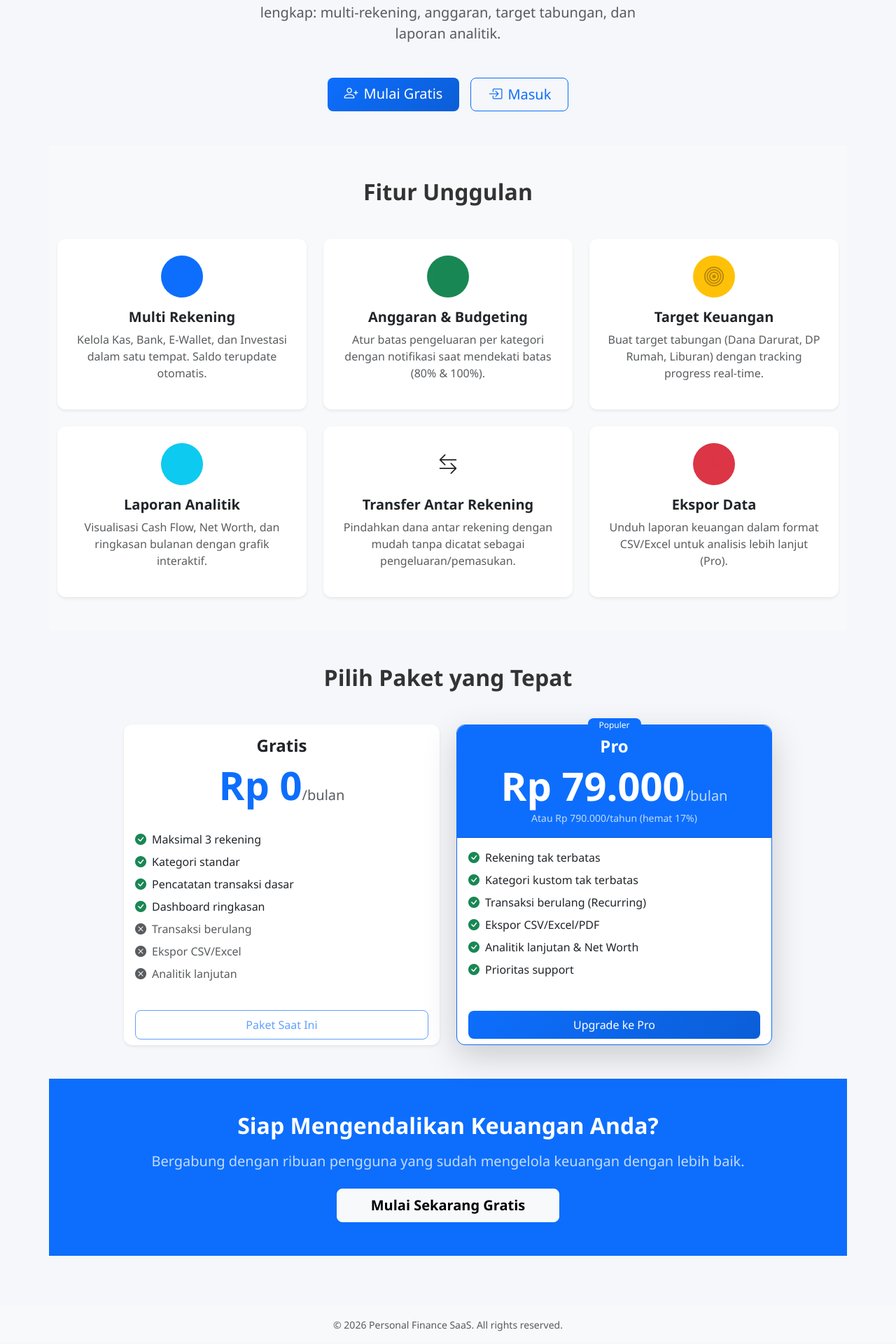
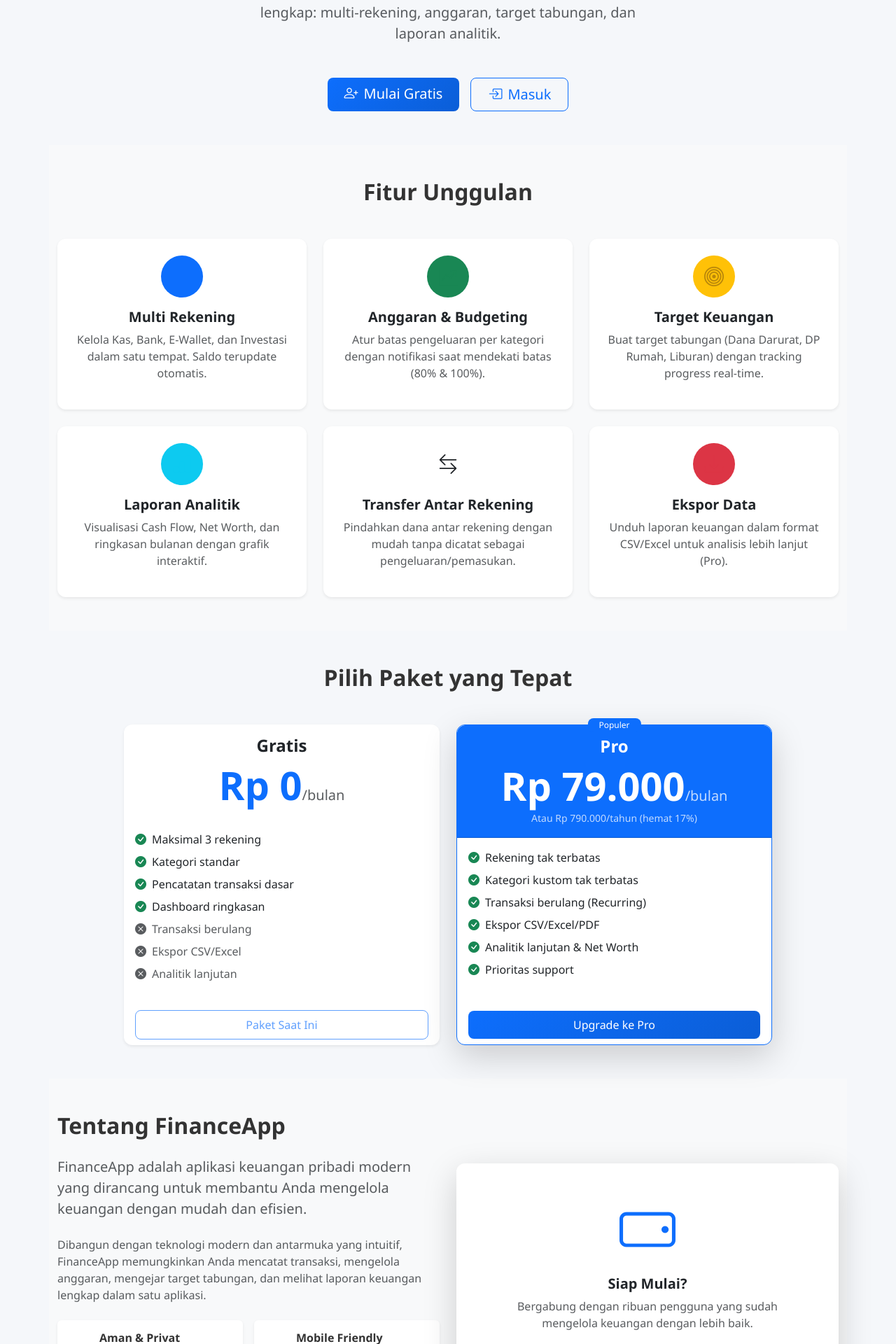
Before and after one commit to indramgl/ai-test-nemotron-300b, a PHP site: page /app/Views/home/index.php in a window 1280 px wide. Shown: the part 405-2325 px from the top of the page at 70% size. Run offline with PHP 8.4, Linux system fonts and the light colour scheme.

Commit message:
Fix navbar brand link, conditional navbar rendering, add public pages (Features, Pricing, About) on home page

```diff
--- a/app/Views/home/index.php
+++ b/app/Views/home/index.php
@@ -1,6 +1,7 @@
 <?php
 $title = 'Personal Finance SaaS - Kelola Keuangan Anda dengan Mudah';
 $content = '
+<!-- Hero Section -->
 <div class="row min-vh-75 align-items-center">
     <div class="col-lg-6 mx-auto text-center">
         <div class="mb-4">
@@ -19,8 +20,8 @@ $content = '
     </div>
 </div>
 
-<!-- Features -->
-<div class="row py-5 mt-5 bg-light">
+<!-- Features Section -->
+<div class="row py-5 mt-5 bg-light" id="features">
     <div class="container">
         <h2 class="text-center mb-5 fw-bold">Fitur Unggulan</h2>
         <div class="row g-4">
@@ -94,8 +95,8 @@ $content = '
     </div>
 </div>
 
-<!-- Pricing -->
-<div class="row py-5">
+<!-- Pricing Section -->
+<div class="row py-5" id="pricing">
     <div class="container">
         <h2 class="text-center mb-5 fw-bold">Pilih Paket yang Tepat</h2>
         <div class="row g-4 justify-content-center">
@@ -148,12 +149,72 @@ $content = '
     </div>
 </div>
 
+<!-- About Section -->
+<div class="row py-5 bg-light">
+    <div class="container">
+        <div class="row align-items-center">
+            <div class="col-lg-6">
+                <h2 class="fw-bold mb-4">Tentang FinanceApp</h2>
+                <p class="lead text-muted mb-4">FinanceApp adalah aplikasi keuangan pribadi modern yang dirancang untuk membantu Anda mengelola keuangan dengan mudah dan efisien.</p>
+                <p class="text-muted mb-4">Dibangun dengan teknologi modern dan antarmuka yang intuitif, FinanceApp memungkinkan Anda mencatat transaksi, mengelola anggaran, mengejar target tabungan, dan melihat laporan keuangan lengkap dalam satu aplikasi.</p>
+                <div class="row g-3">
+                    <div class="col-6">
+                        <div class="d-flex align-items-center p-3 bg-white rounded shadow-sm">
+                            <i class="bi bi-shield-check text-success fs-3 me-3"></i>
+                            <div>
+                                <h6 class="fw-bold mb-0">Aman & Privat</h6>
+                                <small class="text-muted">Data Anda dienkripsi dan tidak dibagikan</small>
+                            </div>
+                        </div>
+                    </div>
+                    <div class="col-6">
+                        <div class="d-flex align-items-center p-3 bg-white rounded shadow-sm">
+                            <i class="bi bi-phone text-primary fs-3 me-3"></i>
+                            <div>
+                                <h6 class="fw-bold mb-0">Mobile Friendly</h6>
+                                <small class="text-muted">Akses kapan saja dari perangkat apa saja</small>
+                            </div>
+                        </div>
+                    </div>
+                    <div class="col-6">
+                        <div class="d-flex align-items-center p-3 bg-white rounded shadow-sm">
+                            <i class="bi bi-graph-up text-success fs-3 me-3"></i>
+                            <div>
+                                <h6 class="fw-bold mb-0">Laporan Lengkap</h6>
+                                <small class="text-muted">Visualisasi keuangan yang mudah dipahami</small>
+                            </div>
+                        </div>
+                    </div>
+                    <div class="col-6">
+                        <div class="d-flex align-items-center p-3 bg-white rounded shadow-sm">
+                            <i class="bi bi-lightning text-warning fs-3 me-3"></i>
+                            <div>
+                                <h6 class="fw-bold mb-0">Cepat & Ringan</h6>
+                                <small class="text-muted">Performa optimal di semua perangkat</small>
+                            </div>
+                        </div>
+                    </div>
+                </div>
+            </div>
+            <div class="col-lg-6">
+                <div class="card border-0 shadow-lg">
+                    <div class="card-body p-5 text-center">
+                        <i class="bi bi-phone-landscape display-1 text-primary"></i>
+                        <h5 class="fw-bold mt-3">Siap Mulai?</h5>
+                        <p class="text-muted">Bergabung dengan ribuan pengguna yang sudah mengelola keuangan dengan lebih baik.</p>
+                        <a href="/register" class="btn btn-primary btn-lg px-5 mt-3">Mulai Sekarang Gratis</a>
+                    </div>
+                </div>
+            </div>
+        </div>
+    </div>
+</div>
+
 <!-- CTA -->
 <div class="row py-5 bg-primary text-white">
     <div class="container text-center">
         <h2 class="fw-bold mb-3">Siap Mengendalikan Keuangan Anda?</h2>
-        <p class="lead mb-4 opacity-75">Bergabung dengan ribuan pengguna yang sudah mengelola keuangan dengan lebih baik.</p>
-        <a href="/register" class="btn btn-light btn-lg px-5 fw-bold">Mulai Sekarang Gratis</a>
+        <p class="lead mb-4 opacity-75">Bergabung dengan ribuan pengguna yang sudah mengelola keuangan dengan lebih baik.</        <a href="/register" class="btn btn-light btn-lg px-5 fw-bold">Mulai Sekarang Gratis</a>
     </div>
 </div>
 ';
--- a/app/Views/layouts/main.php
+++ b/app/Views/layouts/main.php
@@ -13,7 +13,7 @@
     <!-- Navbar -->
     <nav class="navbar navbar-expand-lg navbar-dark bg-primary" id="mainNavbar">
         <div class="container">
-            <a class="navbar-brand fw-bold" href="/dashboard">
+            <a class="navbar-brand fw-bold" href="/">
                 <i class="bi bi-wallet2 me-2"></i>FinanceApp
             </a>
 
```
Also changed, not shown: other parts of app/Views/layouts/main.php (+4 -30 lines), public/assets/js/app.js (added).
